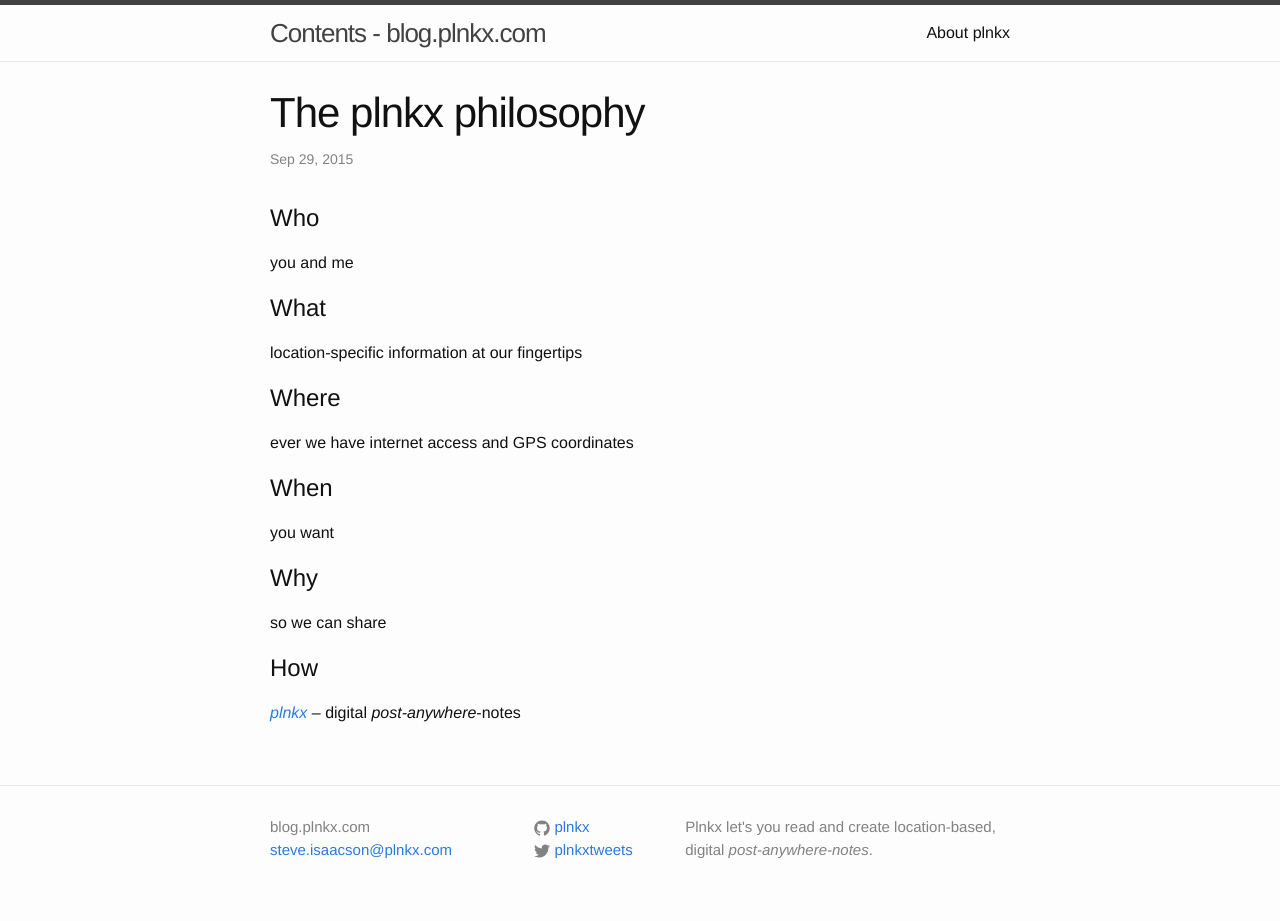
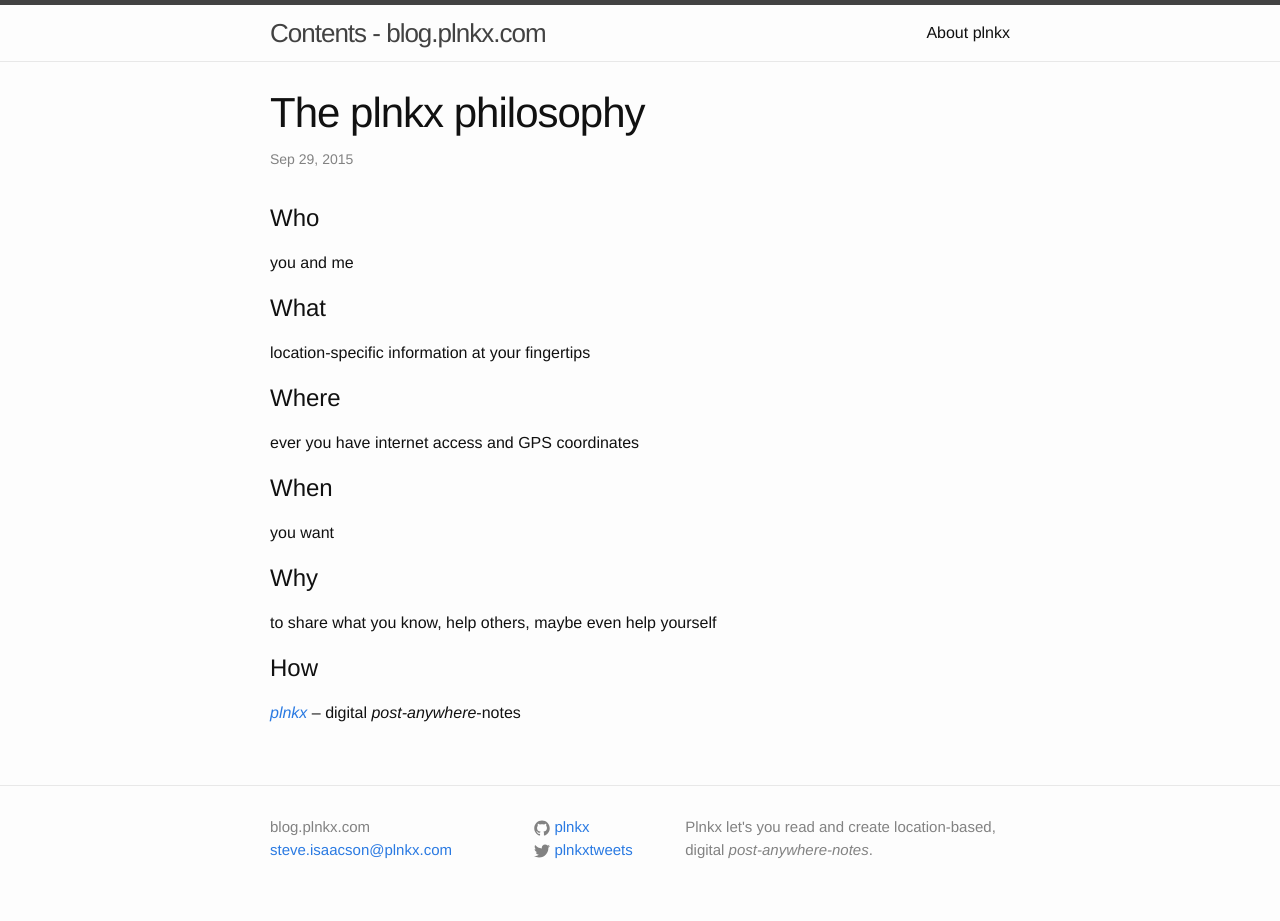
Before and after one commit to plnkx/blog, a Jekyll site: the page built from _posts/2015-09-29-plnkx-philosophy.markdown, in a window 1280 px wide. Built offline with Jekyll 4.4.1, drawn with Linux system fonts in a browser that asks for light colours.

Commit message:
- posts/2015-09-29-plnkx-philosophy.markdown    - still working on that Why

```diff
--- a/_posts/2015-09-29-plnkx-philosophy.markdown
+++ b/_posts/2015-09-29-plnkx-philosophy.markdown
@@ -10,11 +10,11 @@
 
 # What
 
-location-specific information at our fingertips
+location-specific information at your fingertips
 
 # Where
 
-ever we have internet access and GPS coordinates
+ever you have internet access and GPS coordinates
 
 # When
 
@@ -22,7 +22,7 @@
 
 # Why
 
-so we can share
+to share what you know, help others, maybe even help yourself
 
 # How
 
```
